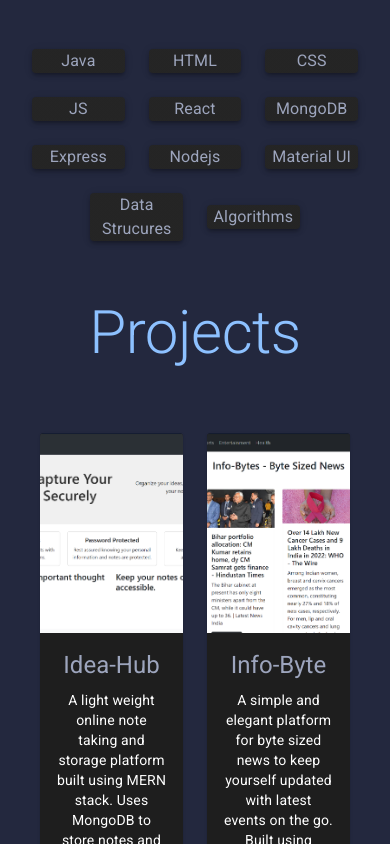
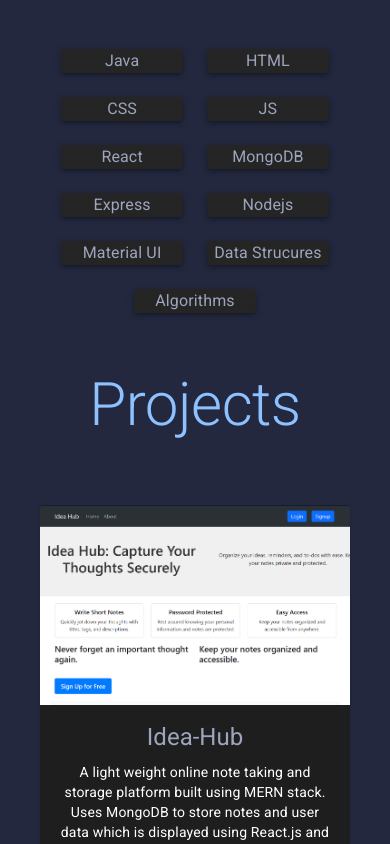
Before and after one commit to Shreyash0368/portfolio-site, a React (Vite) app: page / in a window 390 px wide. Shown: the part 1660-2504 px from the top of the page. Built offline with nearby package versions, Linux system fonts and the light colour scheme.

Commit message:
card size more mobile friendly

```diff
--- a/src/components/ProjectList.jsx
+++ b/src/components/ProjectList.jsx
@@ -16,7 +16,7 @@ export default function ProjectList() {
       <Grid container spacing={3} padding={5} justifyContent="center">
         {projects.map((project) => {
           return (
-            <Grid item xs={6} md={4} key={project.title} >
+            <Grid item xs={12} md={4} key={project.title} >
               <ProjectCard project={project} />
             </Grid>
           );
--- a/src/components/Skills.jsx
+++ b/src/components/Skills.jsx
@@ -30,7 +30,7 @@ export default function Skills() {
       >
         {skills.map((skill) => {
           return (
-            <Grid item key={skill} xs={4} md={3}>
+            <Grid item key={skill} xs={5} md={3}>
               <Paper elevation={3} sx={{ minHeight: 20 }}>
                 {skill}
               </Paper>
```
